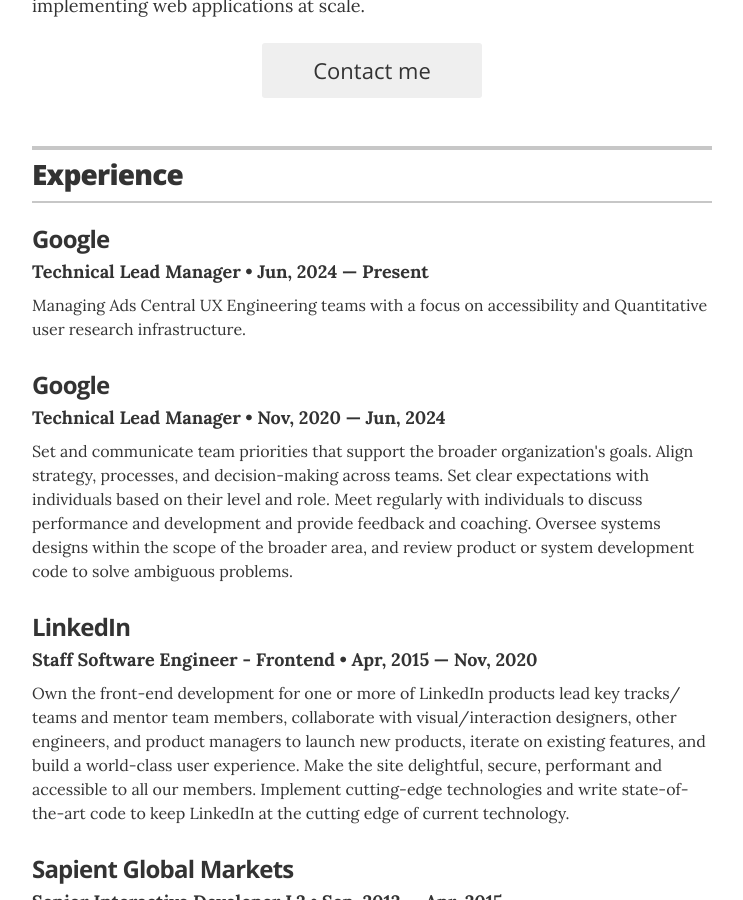
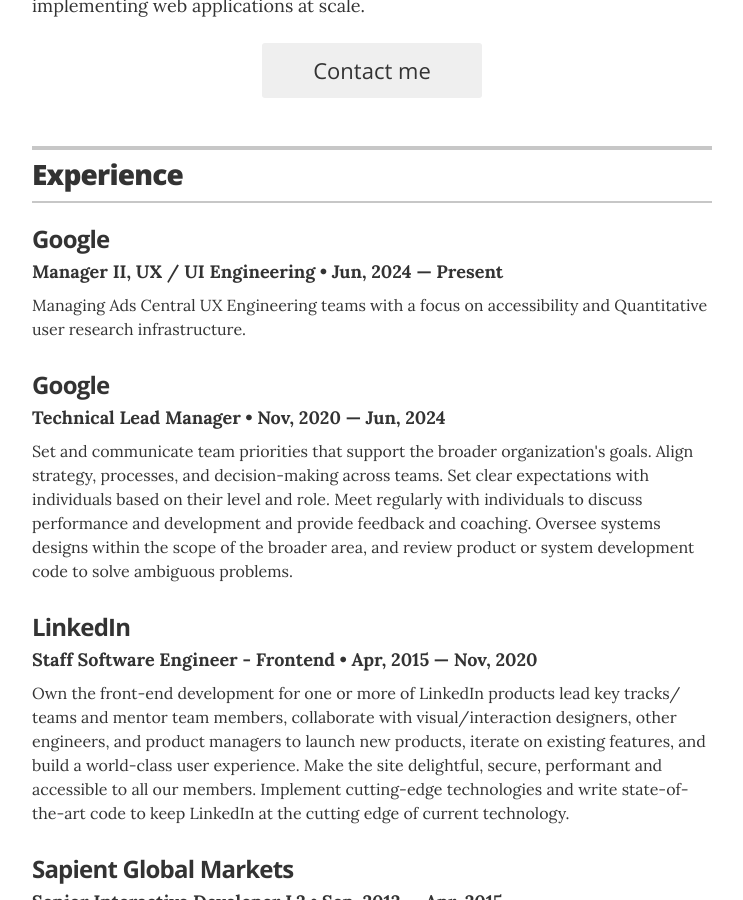
Before and after one commit to schaudhary91/schaudhary91.github.io.old, a Jekyll site: the page built from index.html, in a window 1280 px wide and 900 px high, scrolled down 321 px. Shown: the whole window, without its empty margins (268-1011 px from the left). Built offline with Jekyll 4.4.1, drawn with Linux system fonts in a browser that asks for light colours.

Commit message:
Update experience.yml

```diff
--- a/_data/experience.yml
+++ b/_data/experience.yml
@@ -1,7 +1,7 @@
 # Jobs
-# Manager II, UI Engineering
+# Manager II, UX Engineering
 - company: Google
-  position: Technical Lead Manager
+  position: Manager II, UX / UI Engineering
   duration: Jun, 2024 &mdash; Present
   summary: Managing Ads Central UX Engineering teams with a focus on accessibility and Quantitative user research infrastructure.
 
```
